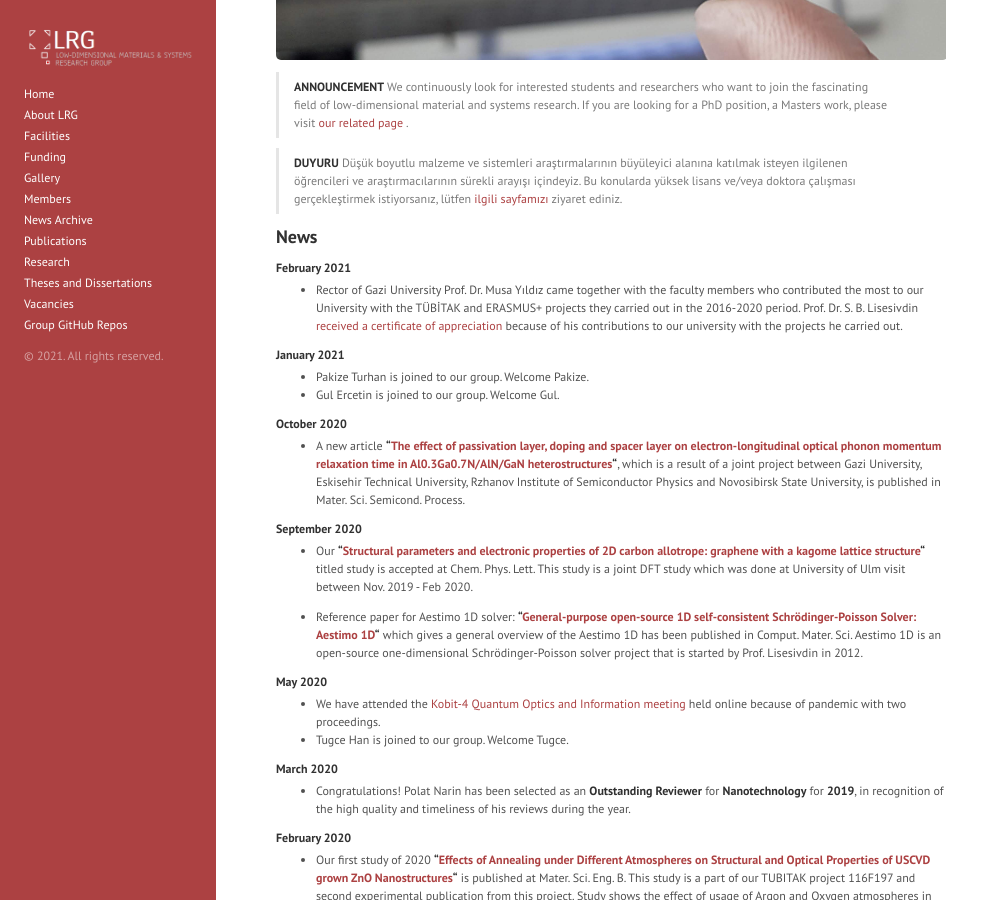
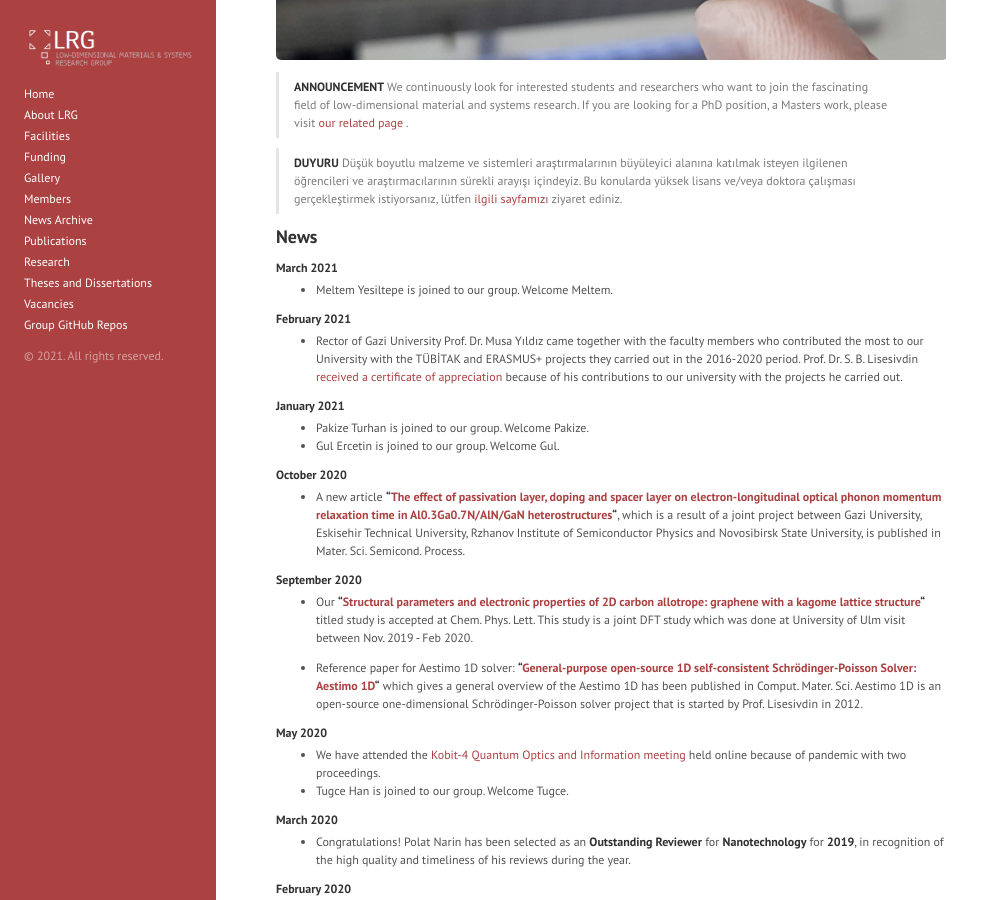
Before and after one commit to lrgresearch/oldwebsite, a Jekyll site: the page built from index.md, in a window 1280 px wide and 900 px high, scrolled down 330 px. Shown: the whole window, without its empty margins (0-985 px from the left). Built offline with Jekyll 4.4.1, drawn with Linux system fonts in a browser that asks for light colours; the list of posts is cut into pages by our own code.

Commit message:
Meltem's update

```diff
--- a/index.md
+++ b/index.md
@@ -11,6 +11,10 @@ layout: page
 > Düşük boyutlu malzeme ve sistemleri araştırmalarının büyüleyici alanına katılmak isteyen ilgilenen öğrencileri ve araştırmacılarının sürekli arayışı içindeyiz. Bu konularda yüksek lisans ve/veya doktora çalışması gerçekleştirmek istiyorsanız, lütfen [ilgili sayfamızı](vacancies.md) ziyaret ediniz.
 
 ## News
+
+#### March 2021
+
+* Meltem Yesiltepe is joined to our group. Welcome Meltem.
 
 #### February 2021
 
```
